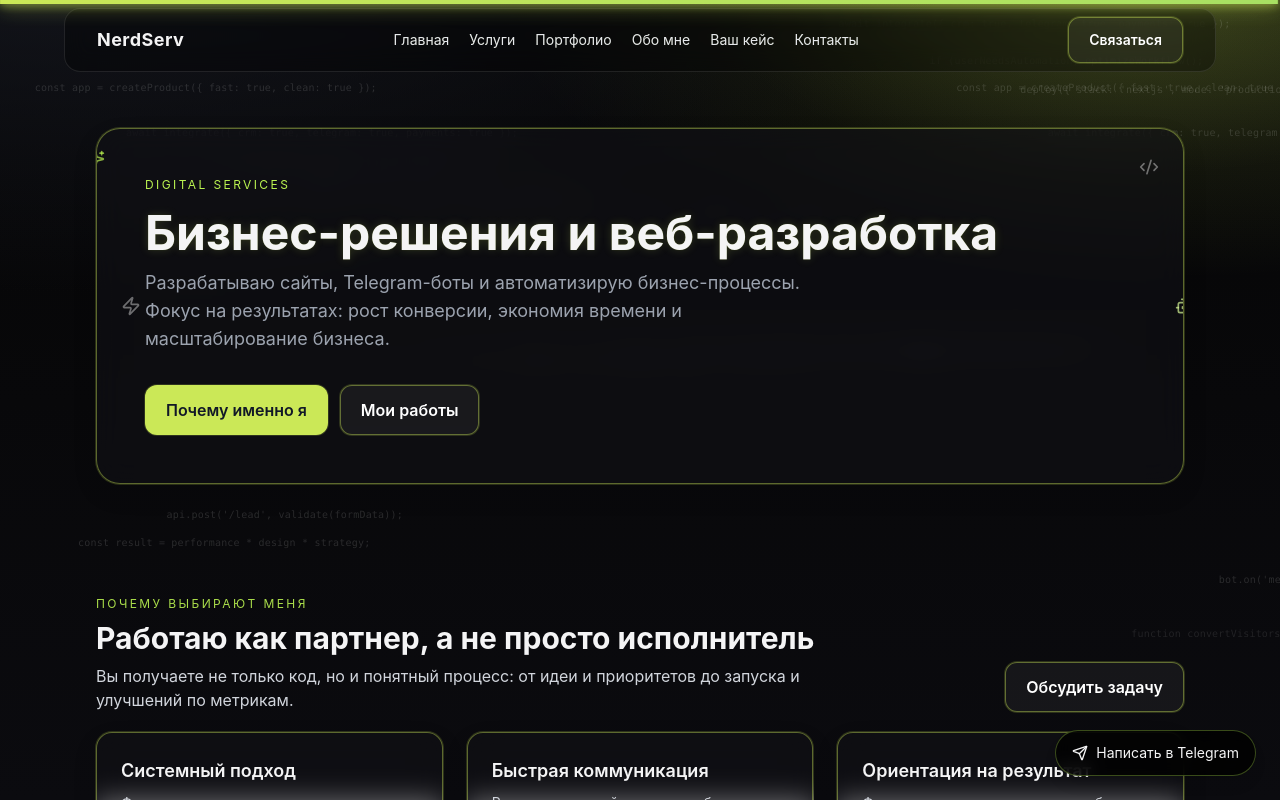
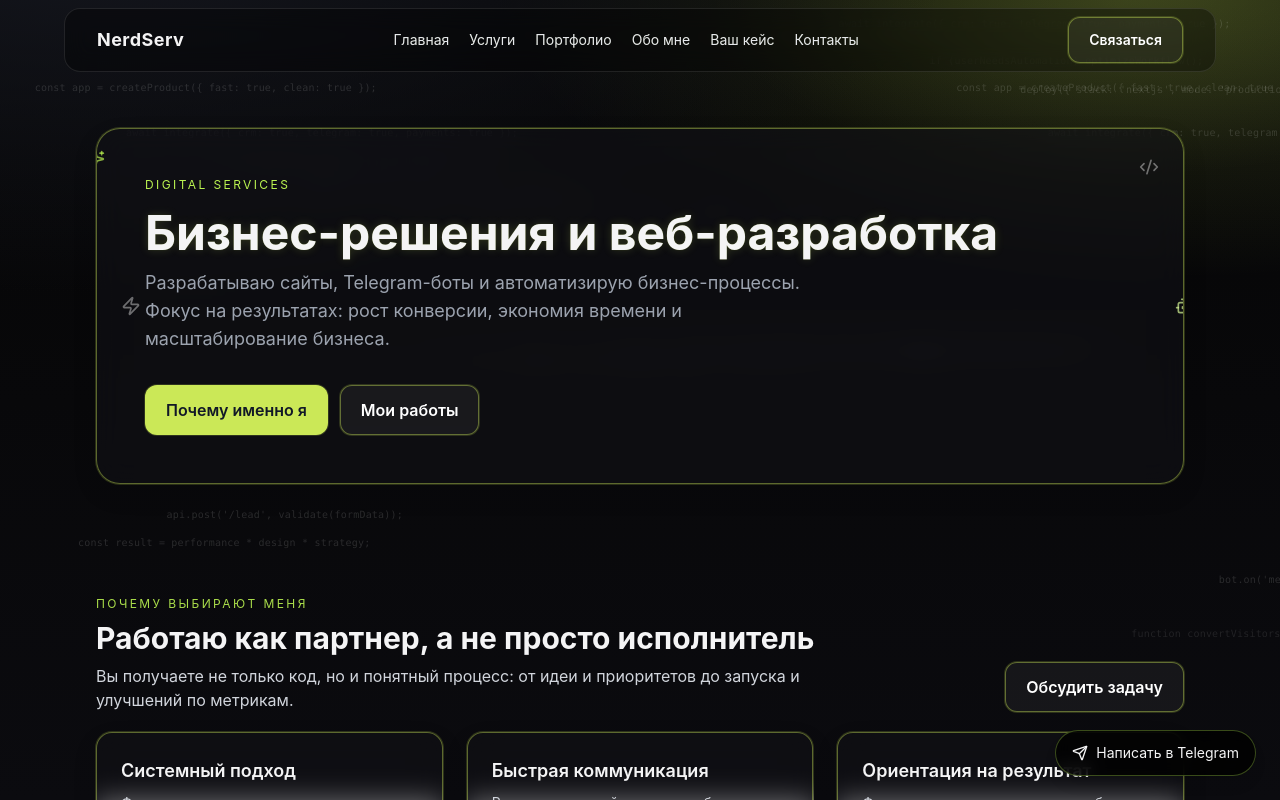
Before and after one commit to Pipata246/nerdServ, a Next.js app: page / in a window 1280 px wide. Shown: the top 800 px of the page. Built offline with nearby package versions, Linux system fonts and the light colour scheme.

Commit message:
abrc ccskrb

```diff
--- a/src/components/layout/site-shell.tsx
+++ b/src/components/layout/site-shell.tsx
@@ -7,7 +7,6 @@ import { TelegramFloat } from "@/components/ui/telegram-float";
 import { LeadModal } from "@/components/ui/lead-modal";
 import { Loader } from "@/components/ui/loader";
 import { BackgroundCode } from "@/components/ui/background-code";
-import { ScrollProgress } from "@/components/ui/scroll-progress";
 
 export function SiteShell({ children }: { children: ReactNode }) {
   const [openLead, setOpenLead] = useState(false);
@@ -24,7 +23,6 @@ export function SiteShell({ children }: { children: ReactNode }) {
 
   return (
     <div className="relative isolate min-h-screen overflow-x-clip">
-      <ScrollProgress />
       <Loader loading={loading} />
       <BackgroundCode />
       <div className="relative z-20">
--- a/src/components/ui/scroll-progress.tsx
+++ /dev/null
@@ -1,66 +0,0 @@
-"use client";
-
-import { useEffect, useState } from "react";
-import { motion, useScroll, useSpring } from "framer-motion";
-
-/**
- * Сама полоса прогресса. Хуки useScroll/useSpring живут здесь и
- * создаются только когда компонент смонтирован, поэтому измерения
- * скролла всегда снимаются при уже стабильной высоте страницы.
- */
-function ScrollProgressBar() {
-  const { scrollYProgress } = useScroll();
-  const scaleX = useSpring(scrollYProgress, {
-    stiffness: 100,
-    damping: 50,
-    restDelta: 0.001,
-  });
-
-  return (
-    <motion.div
-      className="fixed top-0 left-0 right-0 h-1 z-[999998] origin-left"
-      initial={{ opacity: 0 }}
-      animate={{ opacity: 1 }}
-      transition={{ duration: 0.3 }}
-      style={{
-        scaleX,
-        background: "linear-gradient(90deg, rgb(203, 232, 87) 0%, rgb(168, 224, 99) 100%)",
-        boxShadow: "0 0 10px rgb(203, 232, 87), 0 0 20px rgb(203, 232, 87)",
-      }}
-    />
-  );
-}
-
-export function ScrollProgress() {
-  const [isReady, setIsReady] = useState(false);
-
-  useEffect(() => {
-    let frame = 0;
-
-    // Показываем полосу только после полной загрузки страницы.
-    // До этого scrollHeight нестабилен (грузятся картинки/шрифты),
-    // из-за чего scrollYProgress в самом начале "дёргается" вверх-вниз.
-    // После load высота документа стабильна, и пружина работает плавно.
-    const ready = () => {
-      frame = window.requestAnimationFrame(() => setIsReady(true));
-    };
-
-    if (document.readyState === "complete") {
-      ready();
-    } else {
-      window.addEventListener("load", ready, { once: true });
-    }
-
-    // Подстраховка: если событие load по какой-то причине не придёт.
-    const fallback = window.setTimeout(ready, 1500);
-
-    return () => {
-      window.removeEventListener("load", ready);
-      window.cancelAnimationFrame(frame);
-      window.clearTimeout(fallback);
-    };
-  }, []);
-
-  if (!isReady) return null;
-  return <ScrollProgressBar />;
-}
```
